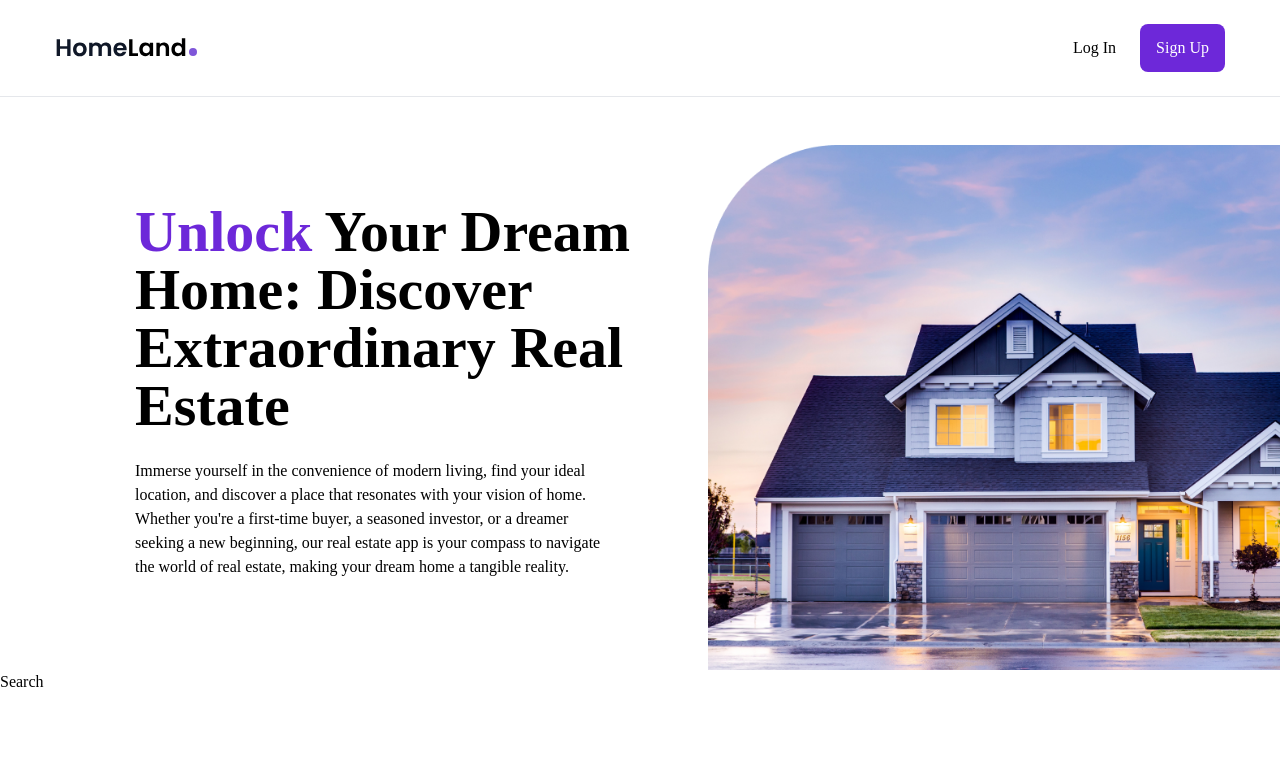
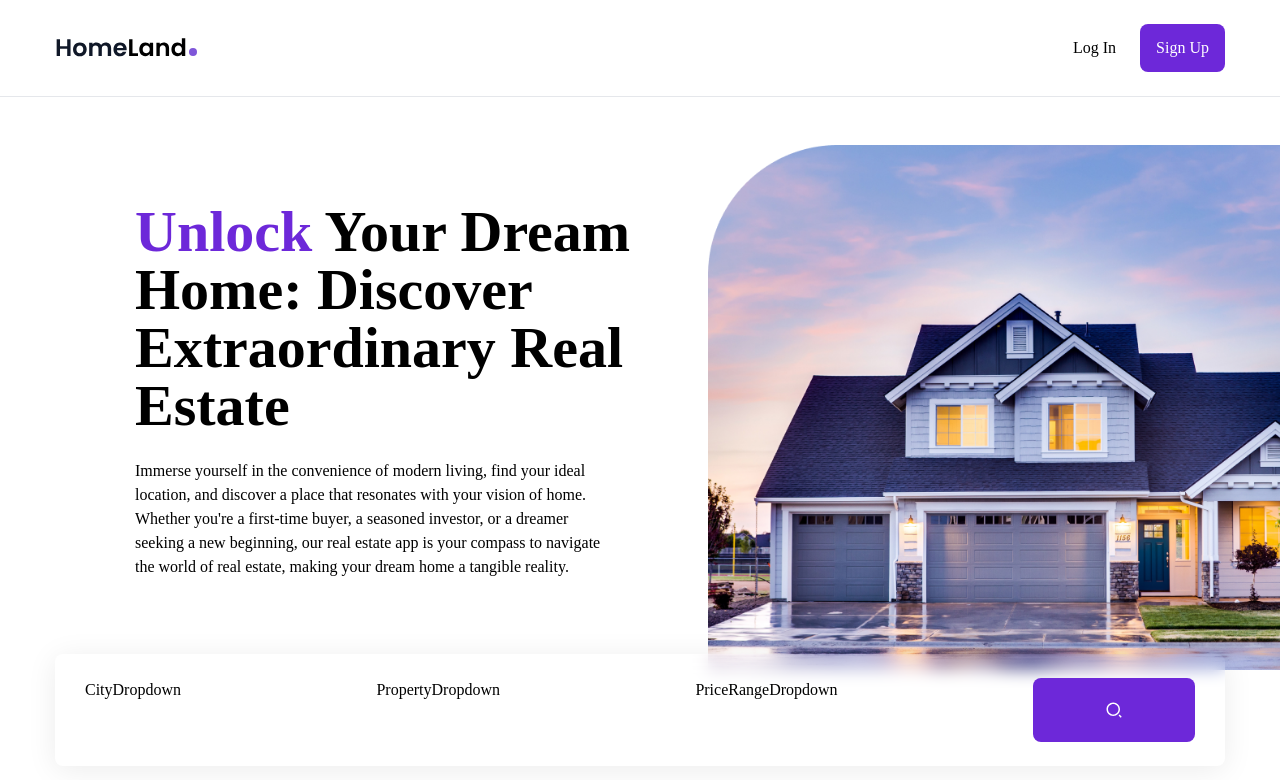
Before and after one commit to kema-ray/Real-Estate, a React (Create React App) app: page / in a window 1280 px wide. Shown: the top 780 px of the page. Built offline with nearby package versions, Linux system fonts and the light colour scheme.

Commit message:
create the search component

```diff
--- /dev/null
+++ b/src/components/PriceRangeDropdown.js
@@ -0,0 +1,9 @@
+import React from 'react'
+
+const PriceRangeDropdown = () => {
+  return (
+    <div>PriceRangeDropdown</div>
+  )
+}
+
+export default PriceRangeDropdown
--- /dev/null
+++ b/src/components/PropertyDropdown.js
@@ -0,0 +1,9 @@
+import React from 'react'
+
+const PropertyDropdown = () => {
+  return (
+    <div>PropertyDropdown</div>
+  )
+}
+
+export default PropertyDropdown
--- a/src/components/Search.js
+++ b/src/components/Search.js
@@ -1,8 +1,24 @@
-import React from 'react'
+import React from 'react';
+
+import CityDropdown from './CityDropdown';
+import PriceRangeDropdown from './PriceRangeDropdown';
+import PropertyDropdown from './PropertyDropdown';
+
+import {RiSearch2Line} from 'react-icons/ri'
 
 const Search = () => {
   return (
-    <div>Search</div>
+    <div className='px-[30px] py-6 max-w-[1170px] mx-auto flex flex-col lg:flex-row
+    justify-between gap-4 lg:gap-x-3 relative lg:-top-4 lg:shadow-1
+    bg-white lg:bg-transparent lg:backdrop-blur rounded-lg'>
+      <CityDropdown />
+      <PropertyDropdown />
+      <PriceRangeDropdown />
+      <button className='bg-violet-700 hover:bg-violet-800 transition w-full
+      lg:max-w-[162px] h-16 rounded-lg flex justify-center items-center text-white text-lg'>
+        <RiSearch2Line />
+      </button>
+    </div>
   )
 }
 
```
